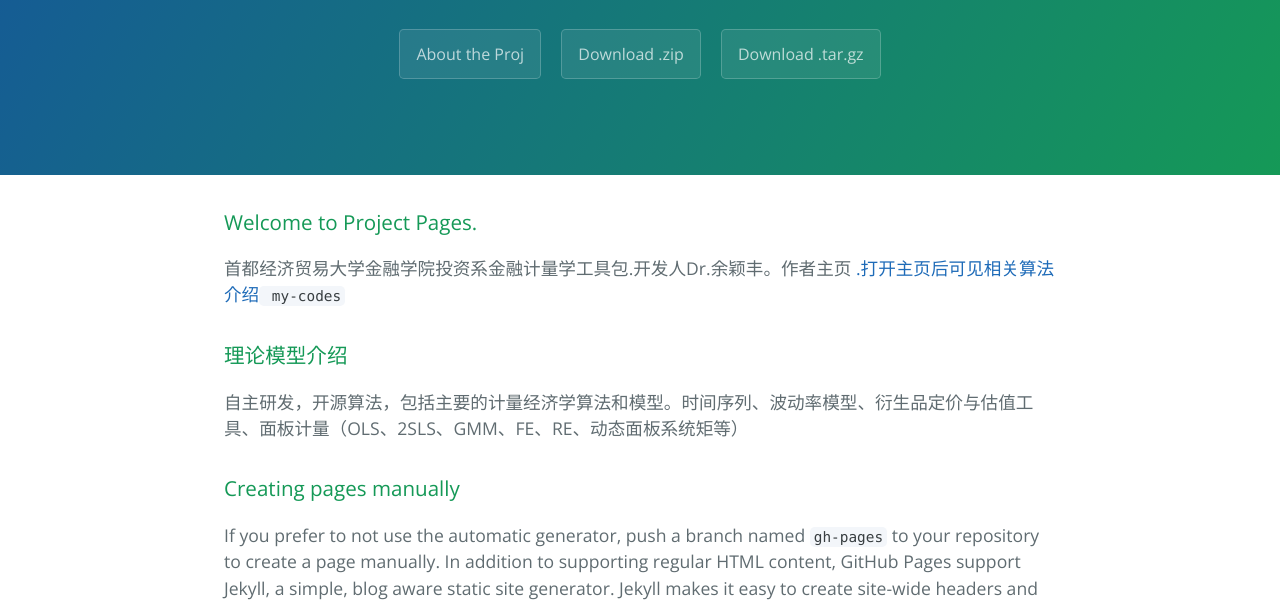
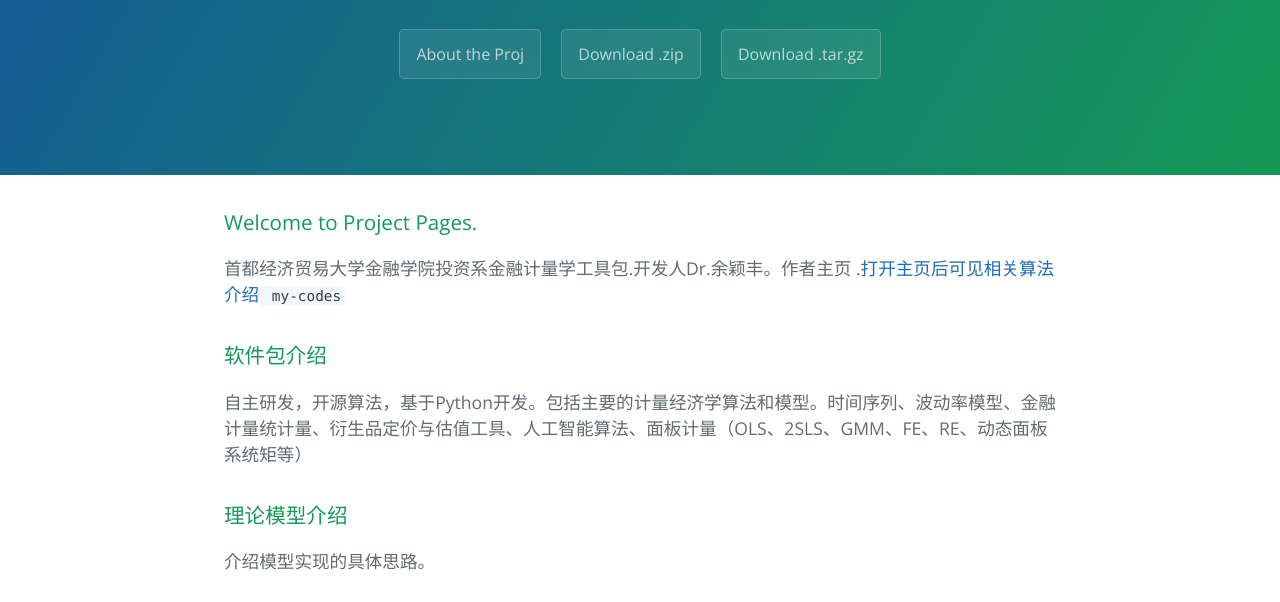
Before and after one commit to lnsongxf/QuantFin, a plain HTML site: page index.html in a window 1280 px wide. Shown: the part 208-810 px from the top of the page. Drawn offline with nearby package versions, Linux system fonts and the light colour scheme.

Commit message:
Update index.html

```diff
--- a/index.html
+++ b/index.html
@@ -25,14 +25,14 @@
 <p>首都经济贸易大学金融学院投资系金融计量学工具包.开发人Dr.余颖丰。作者主页 <a href="https://guides.github.com/features/mastering-markdown/">.打开主页后可见相关算法介绍<code> my-codes</code> </p>
 
 <h3>
-<a id="designer-templates" class="anchor" href="#designer-templates" aria-hidden="true"><span aria-hidden="true" class="octicon octicon-link"></span></a>理论模型介绍</h3>
+<a id="designer-templates" class="anchor" href="#designer-templates" aria-hidden="true"><span aria-hidden="true" class="octicon octicon-link"></span></a>软件包介绍</h3>
 
-<p>自主研发，开源算法，包括主要的计量经济学算法和模型。时间序列、波动率模型、衍生品定价与估值工具、面板计量（OLS、2SLS、GMM、FE、RE、动态面板系统矩等）</p>
+<p>自主研发，开源算法，基于Python开发。包括主要的计量经济学算法和模型。时间序列、波动率模型、金融计量统计量、衍生品定价与估值工具、人工智能算法、面板计量（OLS、2SLS、GMM、FE、RE、动态面板系统矩等）</p>
 
 <h3>
-<a id="creating-pages-manually" class="anchor" href="#creating-pages-manually" aria-hidden="true"><span aria-hidden="true" class="octicon octicon-link"></span></a>Creating pages manually</h3>
+<a id="creating-pages-manually" class="anchor" href="#creating-pages-manually" aria-hidden="true"><span aria-hidden="true" class="octicon octicon-link"></span></a>理论模型介绍</h3>
 
-<p>If you prefer to not use the automatic generator, push a branch named <code>gh-pages</code> to your repository to create a page manually. In addition to supporting regular HTML content, GitHub Pages support Jekyll, a simple, blog aware static site generator. Jekyll makes it easy to create site-wide headers and footers without having to copy them across every page. It also offers intelligent blog support and other advanced templating features.</p>
+<p>介绍模型实现的具体思路。</p>
 
 <h3>
 <a id="authors-and-contributors" class="anchor" href="#authors-and-contributors" aria-hidden="true"><span aria-hidden="true" class="octicon octicon-link"></span></a>Authors and Contributors</h3>
```
